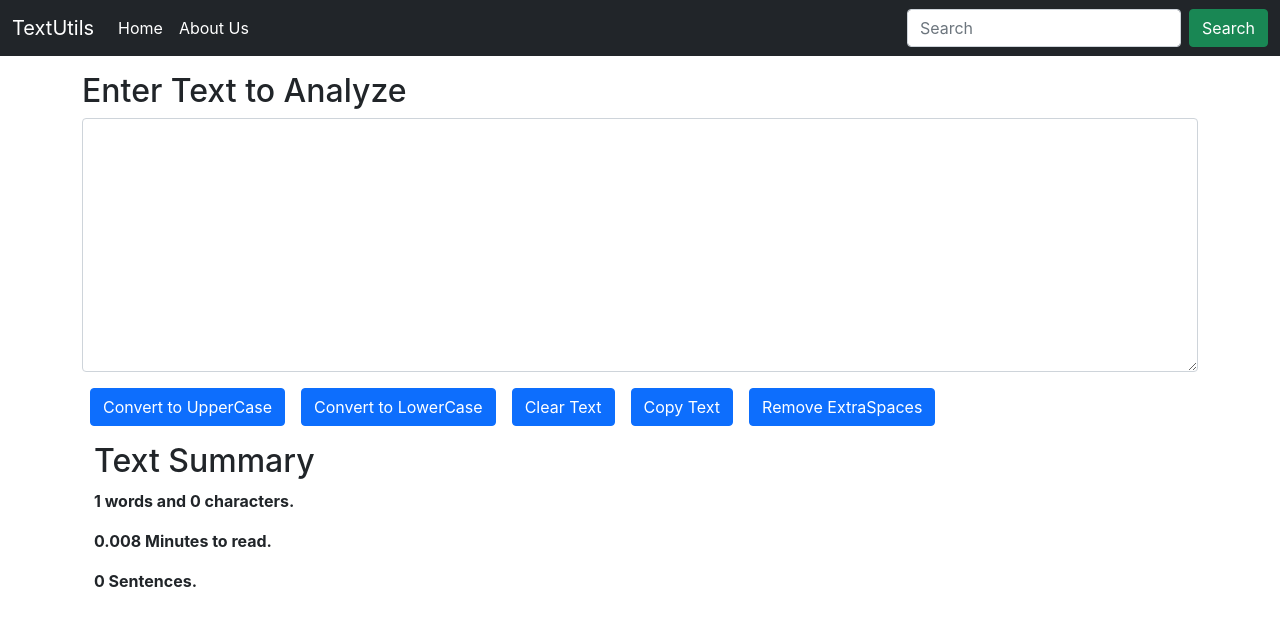
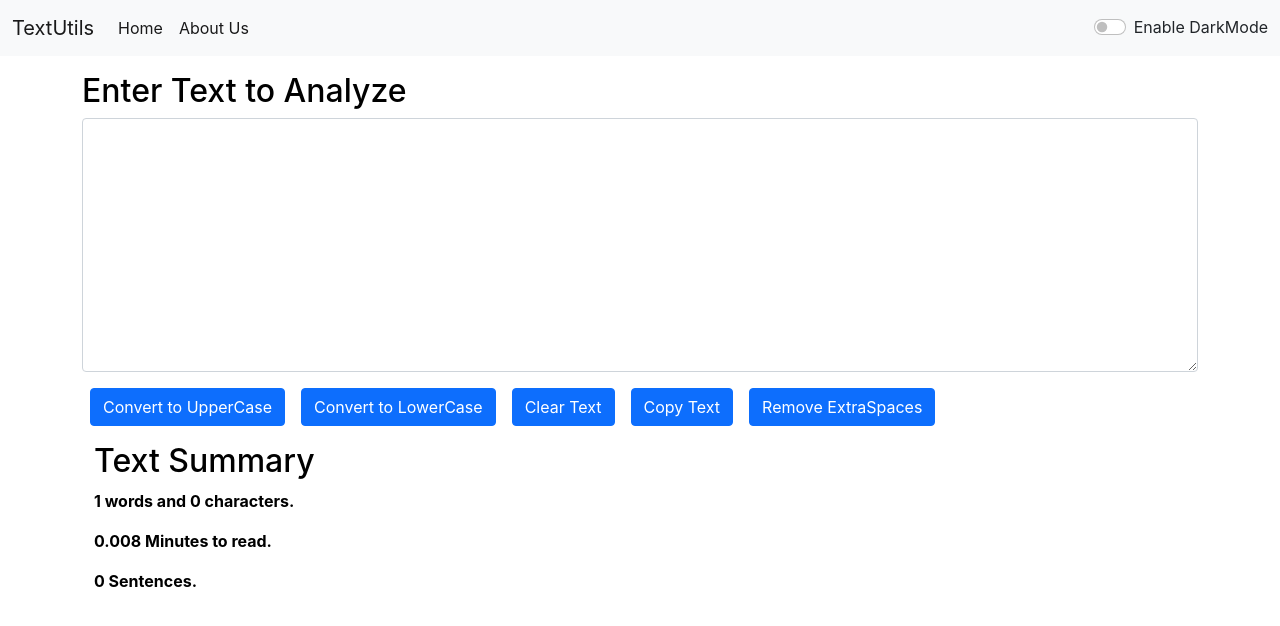
Before and after one commit to Mustaq-Ahmed/Learning-React, a React (Create React App) app: page / in a window 1280 px wide. Shown: the top 626 px of the page. Built offline with nearby package versions, Linux system fonts and the light colour scheme.

Commit message:
Dark and Light Mode Enable

```diff
--- a/src/App.js
+++ b/src/App.js
@@ -1,14 +1,26 @@
 import './App.css';
 import Navbar from './components/Navbar';
 import TextForm from './components/TextForm';
+import React, { useState } from 'react'
 
 
 function App() {
+  function toggleMode(){
+    if(mode === "light"){
+      setMode("dark")
+      document.body.style.backgroundColor = "#0d0d33"
+    }
+    else{
+      setMode("light")
+      document.body.style.backgroundColor = "white"
+    }
+  }
+  const [mode, setMode] = useState("light");
   return (
     <>
-      <Navbar title="TextUtils" about="About Us" />
+      <Navbar title="TextUtils" about="About Us" mode={mode} toggleMode={toggleMode}/>
       <div className="container my-3">
-        <TextForm heading = "Enter Text to Analyze"/>
+        <TextForm heading = "Enter Text to Analyze" mode={mode}/>
       </div>
     </>
   );
--- a/src/components/Navbar.js
+++ b/src/components/Navbar.js
@@ -4,7 +4,7 @@
 export default function Navbar(props) {
     return (
         <div>
-            <nav className="navbar navbar-expand-lg navbar-dark bg-dark">
+            <nav className={`navbar navbar-expand-lg navbar-${props.mode} bg-${props.mode}`}>
                 <div className="container-fluid">
                     <a className="navbar-brand" href="/">{props.title}</a>
                     <button className="navbar-toggler" type="button" data-bs-toggle="collapse" data-bs-target="#navbarSupportedContent" aria-controls="navbarSupportedContent" aria-expanded="false" aria-label="Toggle navigation">
@@ -21,10 +21,15 @@
                             </li>
 
                         </ul>
-                        <form className="d-flex">
+                        {/* <form className="d-flex">
                             <input className="form-control me-2" type="search" placeholder="Search" aria-label="Search" />
                             <button className="btn btn-success" type="submit">Search</button>
-                        </form>
+                        </form> */}
+
+                        <div className={`form-check form-switch text-${props.mode ==="light"? "dark":"light"}`}>
+                            <input className="form-check-input" onClick={props.toggleMode} type="checkbox" role="switch" id="flexSwitchCheckDefault"/>
+                            <label className="form-check-label" htmlFor="flexSwitchCheckDefault">Enable DarkMode</label>
+                        </div>
                     </div>
                 </div>
             </nav>
--- a/src/components/TextForm.js
+++ b/src/components/TextForm.js
@@ -31,9 +31,9 @@
     return (
         <>
         <div>
-            <div className="mb-3">
+            <div className="mb-3" style={{color: props.mode === "light"?"black":"white"}}>
                 <h2>{props.heading}</h2>
-                <textarea className="form-control" value={text} onChange={handleOnChange} id="mybox" rows="10"></textarea>
+                <textarea className="form-control" value={text} onChange={handleOnChange} style={{backgroundColor: props.mode === "light"?"white":"black",color: props.mode === "light"?"black":"white"}} id="mybox" rows="10"></textarea>
             </div>
             <button type="button" className="btn btn-primary mx-2" onClick={handleOnUpClick} >Convert to UpperCase</button>
             <button type="button" className="btn btn-primary mx-2" onClick={handleOnLowClick} >Convert to LowerCase</button>
@@ -41,7 +41,7 @@
             <button type="button" className="btn btn-primary mx-2" onClick={handleCopy} >Copy Text</button>
             <button type="button" className="btn btn-primary mx-2" onClick={handleExtraSpaces} >Remove ExtraSpaces</button>
         </div>
-        <div className="container my-3">
+        <div className="container my-3" style={{color: props.mode === "light"?"black":"white"}}>
             <h2> Text Summary</h2>
             <p><b>{text.split(" ").length} words and {text.length} characters.</b></p>
             <p><b>{0.008 * text.split(" ").length} Minutes to read.</b></p>
```
